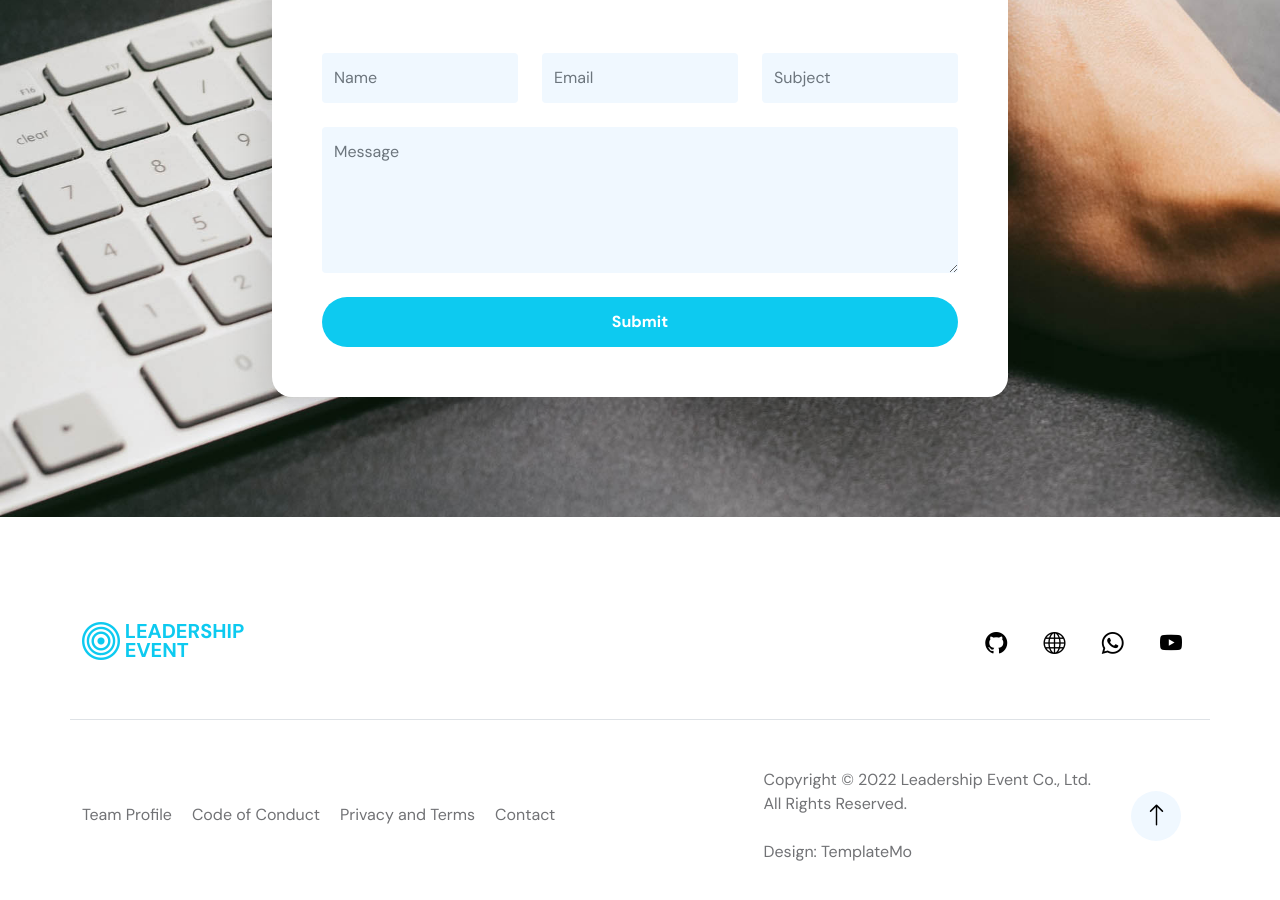
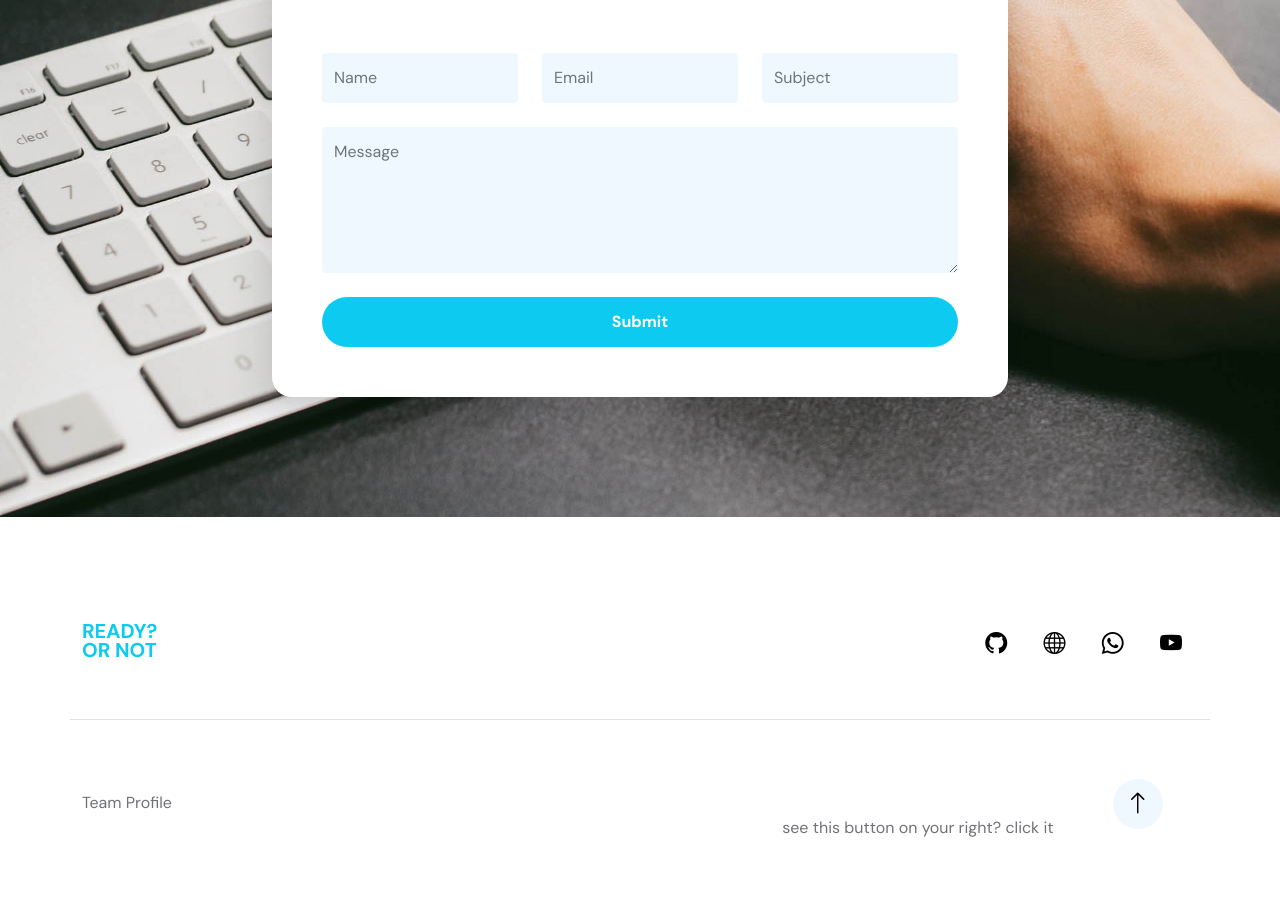
Before and after one commit to XinlongWu-s3860954/IIT_Ready_or_Not, a plain HTML site: page Ready_or_Not website files/index.html in a window 1280 px wide. Shown: the part 10239-11139 px from the top of the page. Drawn offline with Linux system fonts and the light colour scheme.

Commit message:
clean up

```diff
--- a/Ready_or_Not website files/index.html
+++ b/Ready_or_Not website files/index.html
@@ -1579,8 +1579,8 @@
                 <div class="col-lg-12 col-12 border-bottom pb-5 mb-5">
                     <div class="d-flex">
                         <a href="index.html" class="navbar-brand">
-                            <i class="bi-bullseye brand-logo"></i>
-                            <span class="brand-text">Leadership <br> Event</span>
+
+                            <span class="brand-text">Ready? <br> Or Not</span>
                         </a>
 
                         <ul class="social-icon ms-auto">
@@ -1598,24 +1598,18 @@
                 <div class="col-lg-7 col-12">
                     <ul class="footer-menu d-flex flex-wrap">
                         <li class="footer-menu-item"><a href="#about" class="footer-menu-link">Team Profile</a></li>
-
-                        <li class="footer-menu-item"><a href="#" class="footer-menu-link">Code of Conduct</a></li>
-
-                        <li class="footer-menu-item"><a href="#" class="footer-menu-link">Privacy and Terms</a></li>
-
-                        <li class="footer-menu-item"><a href="#" class="footer-menu-link">Contact</a></li>
                     </ul>
                 </div>
 
 
                 <div class="col-lg-5 col-12 ms-lg-auto">
                     <div class="copyright-text-wrap d-flex align-items-center">
-                        <p class="copyright-text ms-lg-auto me-4 mb-0">Copyright © 2022 Leadership Event Co., Ltd.
-
-                            <br>All Rights Reserved.
-
-                            <br><br>Design: <a title="CSS Templates" rel="sponsored" href="https://templatemo.com"
-                                target="_blank">TemplateMo</a>
+                        <p class="copyright-text ms-lg-auto me-4 mb-0">
+
+
+
+                            <br><br>see this button on your right? <a title="CSS Templates" rel="sponsored" href="https://templatemo.com"
+                                target="_blank">click it</a>
                         </p>
 
                         <a href="#section_1" class="bi-arrow-up arrow-icon custom-link"></a>
```
